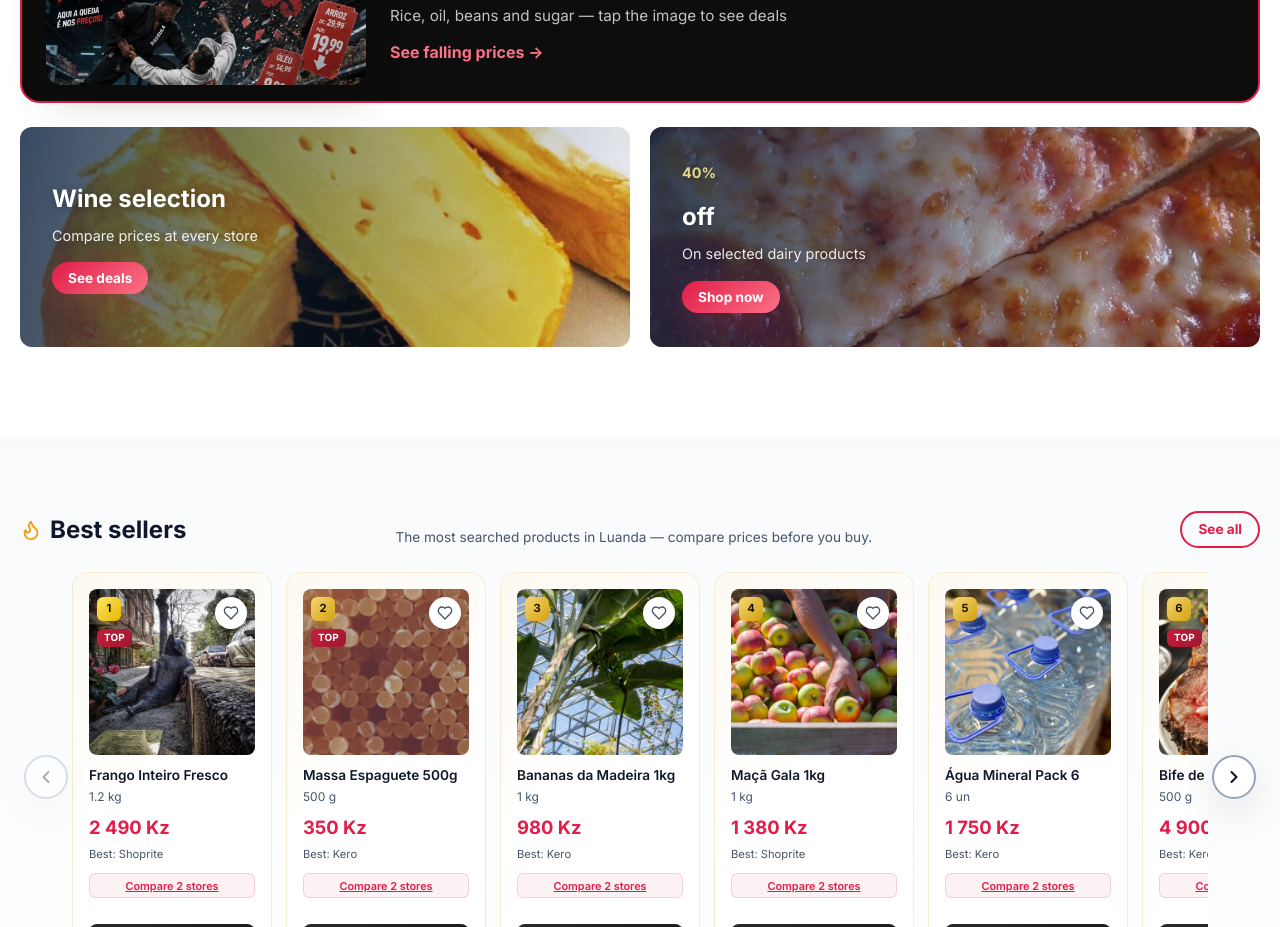
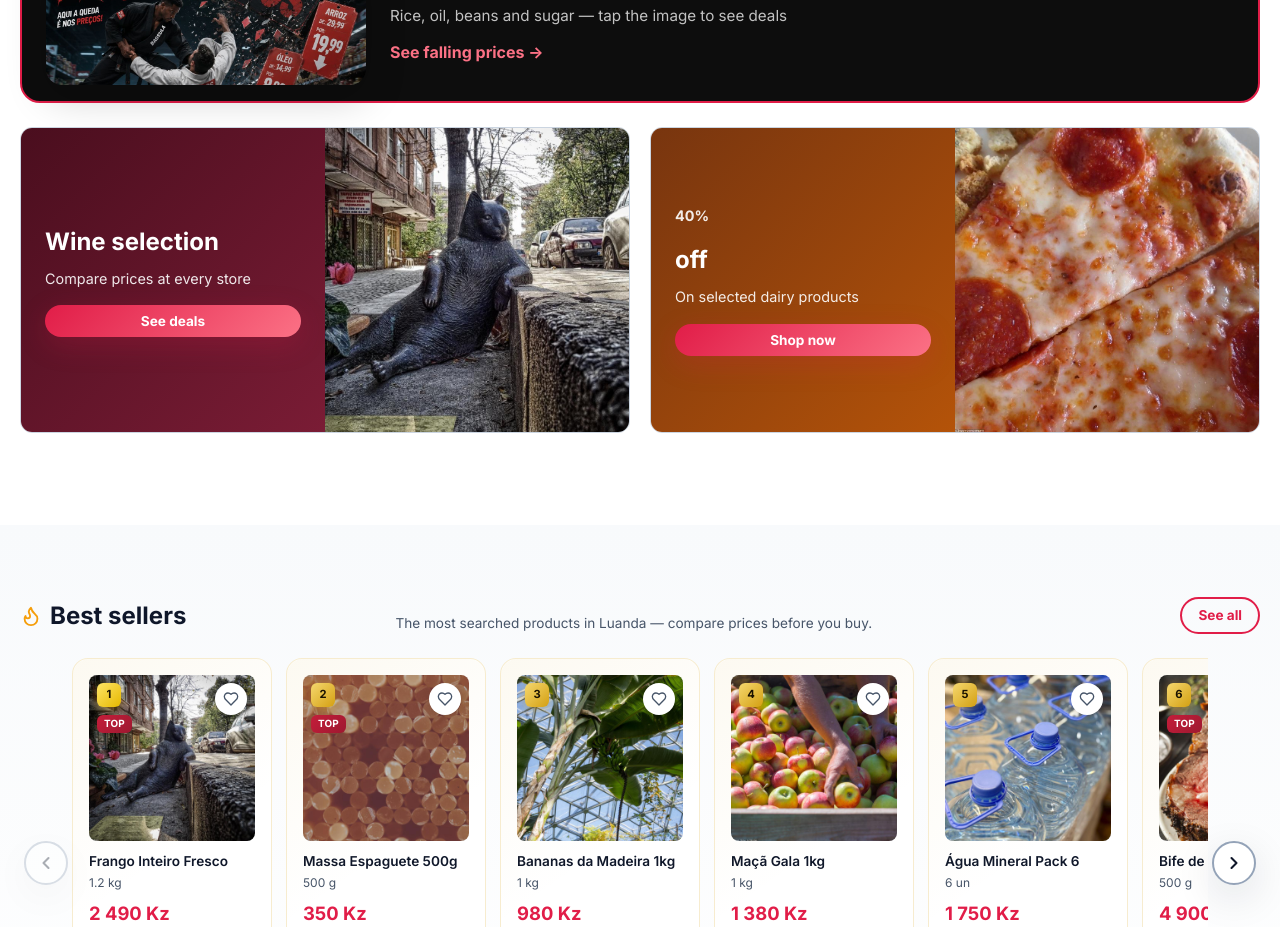
Before and after one commit to Herculesimparable/bassula, a React (Vite) app: page / in a window 1280 px wide. Shown: the part 2680-3607 px from the top of the page. Built offline with nearby package versions, Linux system fonts and the light colour scheme.

Commit message:
Banner vinhos: imagem vinho com queijo visivel em layout split.

```diff
--- a/scripts/download-product-images.mjs
+++ b/scripts/download-product-images.mjs
@@ -87,7 +87,7 @@ const PROMOS = {
   'promo-frutas': 'fresh,fruit,market',
   'promo-padaria': 'bakery,bread,loaf',
   'promo-electro': 'kitchen,appliances',
-  'promo-wine': 'wine,bottle,cheese,board',
+  'promo-wine': 'red,wine,bottle,cheese,cheddar,plate',
   'promo-discount': 'cheese,slices,plate',
   'promo-higiene': 'shampoo,toiletries,cleaning',
 }
--- a/src/App.css
+++ b/src/App.css
@@ -592,43 +592,65 @@
   opacity: 0.9;
 }
 
-.promo-banner--image {
-  background-size: cover;
-  background-position: center;
-  color: #fff;
-  min-height: 220px;
+.promo-banner--split {
+  display: grid;
+  grid-template-columns: 1fr 1fr;
+  align-items: stretch;
+  padding: 0;
+  min-height: 240px;
+  overflow: hidden;
+  border: 1px solid var(--border);
 }
 
-.promo-banner--image::before {
-  content: '';
-  position: absolute;
-  inset: 0;
-  background: linear-gradient(105deg, rgba(15, 39, 68, 0.82) 0%, rgba(15, 39, 68, 0.35) 55%, transparent 100%);
-  pointer-events: none;
+.promo-banner--split .promo-banner__content {
+  position: relative;
+  z-index: 1;
+  display: flex;
+  flex-direction: column;
+  justify-content: center;
+  padding: 28px 24px;
+  max-width: none;
 }
 
-.promo-banner__content {
-  position: relative;
-  z-index: 1;
-  max-width: 240px;
+.promo-banner.wine .promo-banner__content {
+  background: linear-gradient(135deg, #4a0e1e 0%, #7a1c35 100%);
+  color: #fff;
 }
 
-.promo-banner--image h3,
-.promo-banner--image p {
+.promo-banner.cheese .promo-banner__content {
+  background: linear-gradient(135deg, #78350f 0%, #b45309 100%);
   color: #fff;
-  text-shadow: 0 1px 8px rgba(0, 0, 0, 0.35);
 }
 
-.promo-banner.wine {
-  background-color: #1a3a5c;
-}
-
-.promo-banner.cheese {
-  background-color: #78350f;
+.promo-banner.wine .promo-banner__content h3,
+.promo-banner.wine .promo-banner__content p,
+.promo-banner.cheese .promo-banner__content h3,
+.promo-banner.cheese .promo-banner__content p {
+  color: #fff;
 }
 
 .promo-banner.cheese .promo-discount {
   color: #fde68a;
+}
+
+.promo-banner__photo {
+  width: 100%;
+  height: 100%;
+  min-height: 240px;
+  object-fit: cover;
+  object-position: center;
+  display: block;
+}
+
+@media (max-width: 720px) {
+  .promo-banner--split {
+    grid-template-columns: 1fr;
+  }
+
+  .promo-banner__photo {
+    min-height: 200px;
+    order: -1;
+  }
 }
 
 .promo-banner.pasta {
--- a/src/components/PromoBanners.tsx
+++ b/src/components/PromoBanners.tsx
@@ -1,7 +1,7 @@
 import { Link } from 'react-router-dom'
 import { BassulaButton } from './BassulaButton'
 import { useTranslation } from '../context/LocaleContext'
-import { PROMO_WINE_IMAGE, PROMO_DISCOUNT_IMAGE } from '../data/images'
+import { PROMO_WINE_IMAGE, PROMO_DISCOUNT_IMAGE, categoryImageAlt } from '../data/images'
 
 export function PromoBanners() {
   const { t } = useTranslation()
@@ -20,10 +20,7 @@ export function PromoBanners() {
           </div>
         </div>
         <div className="promo-row">
-          <article
-            className="promo-banner wine promo-banner--image"
-            style={{ backgroundImage: `url(${PROMO_WINE_IMAGE})` }}
-          >
+          <article className="promo-banner wine promo-banner--split">
             <div className="promo-banner__content">
               <h3>{t('promo.wines')}</h3>
               <p>{t('promo.winesDesc')}</p>
@@ -31,11 +28,14 @@ export function PromoBanners() {
                 {t('promo.seeOffers')}
               </Link>
             </div>
+            <img
+              src={PROMO_WINE_IMAGE}
+              alt={categoryImageAlt('vinhos', t('promo.wines'))}
+              className="promo-banner__photo"
+              loading="lazy"
+            />
           </article>
-          <article
-            className="promo-banner cheese promo-banner--image"
-            style={{ backgroundImage: `url(${PROMO_DISCOUNT_IMAGE})` }}
-          >
+          <article className="promo-banner cheese promo-banner--split">
             <div className="promo-banner__content">
               <p className="promo-discount">40%</p>
               <h3>{t('promo.discount')}</h3>
@@ -44,6 +44,12 @@ export function PromoBanners() {
                 {t('promo.enjoy')}
               </Link>
             </div>
+            <img
+              src={PROMO_DISCOUNT_IMAGE}
+              alt={t('promo.dairy')}
+              className="promo-banner__photo"
+              loading="lazy"
+            />
           </article>
         </div>
       </div>
--- a/src/data/images.ts
+++ b/src/data/images.ts
@@ -20,8 +20,8 @@ const CATEGORY_PROMO: Partial<Record<string, string>> = {
   sanitarios: publicAsset('promo/promo-higiene.jpg?v=2'),
 }
 
-export const PROMO_WINE_IMAGE = publicAsset('promo/promo-wine.jpg?v=2')
-export const PROMO_DISCOUNT_IMAGE = publicAsset('promo/promo-discount.jpg?v=2')
+export const PROMO_WINE_IMAGE = publicAsset('promo/promo-wine.jpg?v=3')
+export const PROMO_DISCOUNT_IMAGE = publicAsset('promo/promo-discount.jpg?v=3')
 
 /** Textos alt em pt-AO para cartões de categoria */
 export const CATEGORY_IMAGE_ALT: Record<string, string> = {
```
Also changed, not shown: public/promo/promo-wine.jpg.
